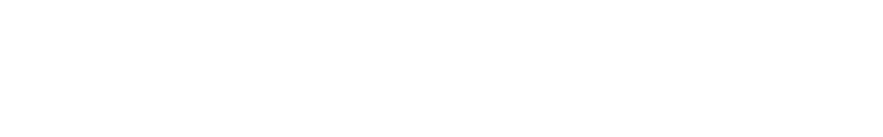
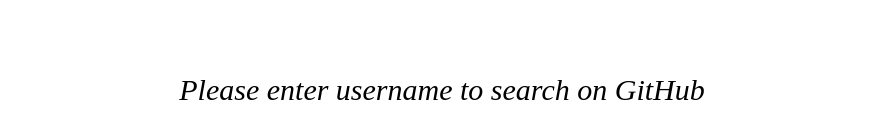
Before and after one commit to abhishekvyas8/API-Party, a React (Create React App) app: page /github in a window 1280 px wide. Shown: the part 886-1023 px from the top of the page, without its empty margins (198-1081 px from the left). Before the commit the page ends 926 px from the top, so only its background shows below. Built offline with nearby package versions, Linux system fonts and the light colour scheme; a web font is replaced by a local one.

Commit message:
make route for matching github username

```diff
--- a/src/App.js
+++ b/src/App.js
@@ -20,7 +20,7 @@
         </ul>
 
         <Switch>
-          <Route path = "/github"  component = {Github}/>
+          <Route path= "/github"  component = {Github}/>
           <Route render = {() => <p>To get started, click one of the links above</p>} />
         </Switch>
       </div>
--- a/src/Github.js
+++ b/src/Github.js
@@ -1,4 +1,5 @@
 import React, {Component} from 'react';
+import {Route} from 'react-router-dom';
 import './Github.css';
 
 class Github extends Component{
@@ -38,6 +39,10 @@
                         <button type = "submit"> Look up Github user </button>
                     </div>
                 </form>
+
+                <Route path = "/github/:username" render = {(props) => <h3> You entered {props.match.params.username}!</h3>} />
+                <Route exact path = "/github" render = {() => <h3>Please enter username to search on GitHub </h3>} />
+
             </div>
         )
     }
```
